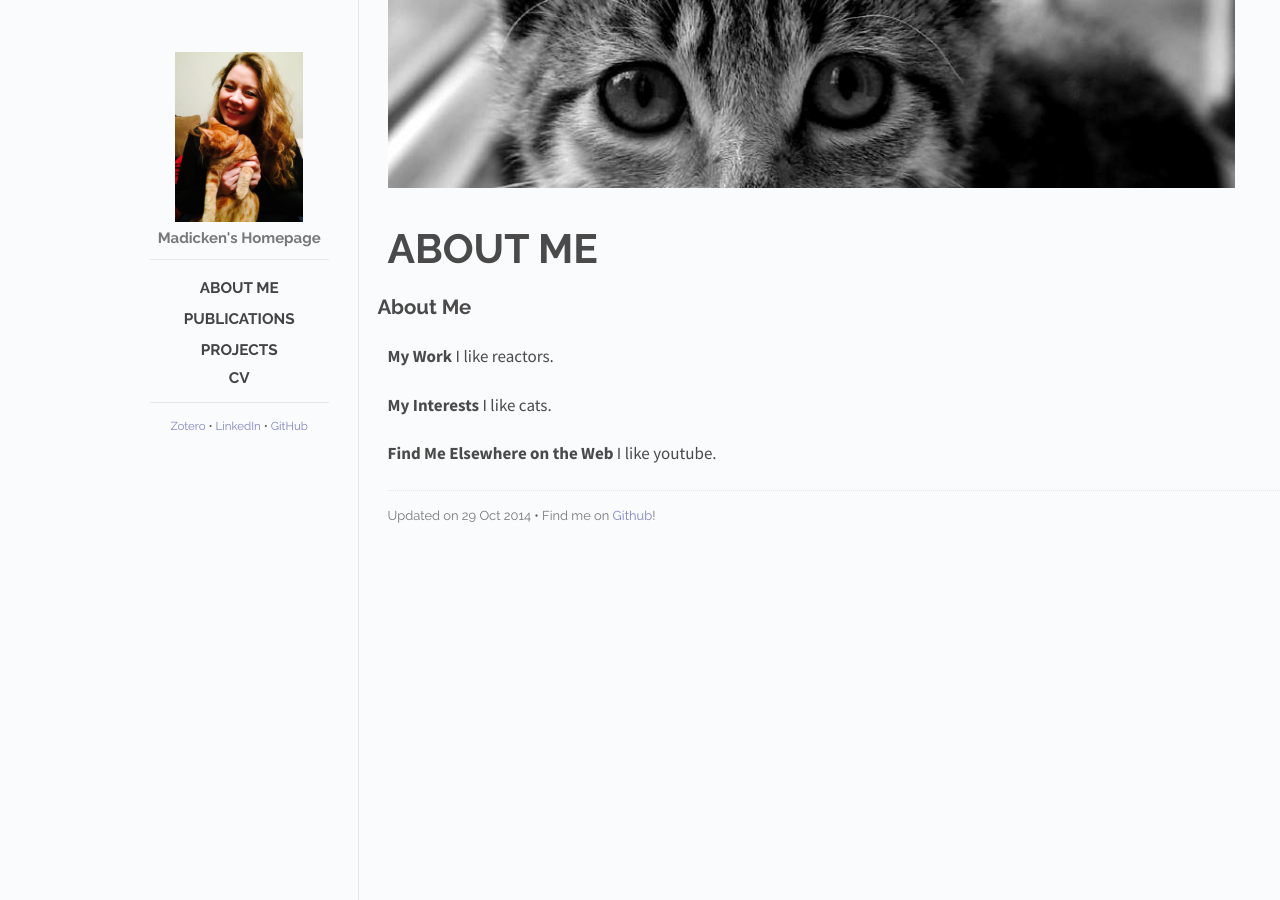
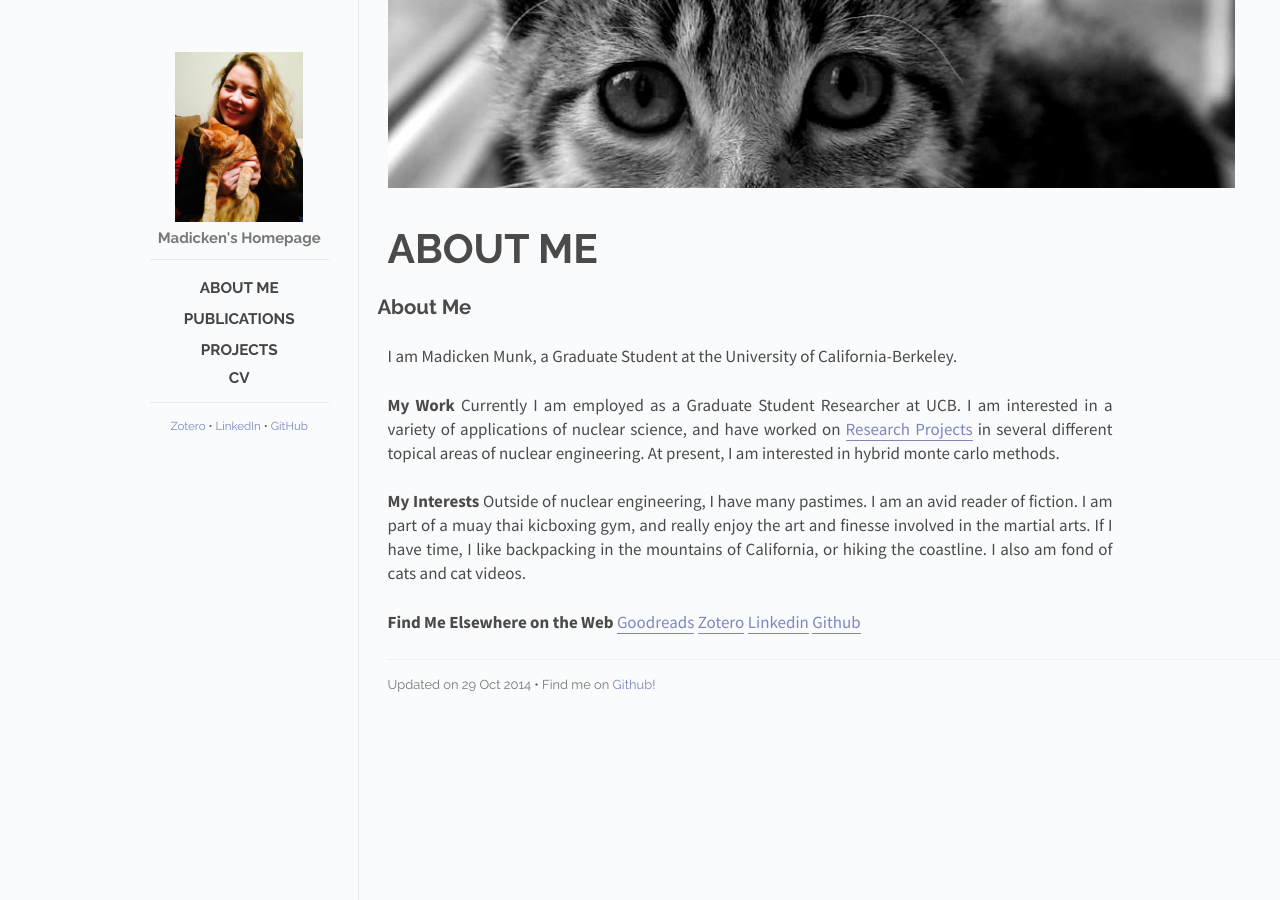
Before and after one commit to munkm/munkm.github.io, a Jekyll site: the page built from _posts/2014-10-29-aboutme.md, in a window 1280 px wide. Built offline with Jekyll 4.4.1, drawn with Linux system fonts in a browser that asks for light colours; Markdown is read by kramdown in place of the engine named in the settings.

Commit message:
adding hyperlinks

```diff
--- a/_posts/2014-10-29-aboutme.md
+++ b/_posts/2014-10-29-aboutme.md
@@ -8,11 +8,16 @@ categories: posts
 
 ## About Me
 
+I am Madicken Munk, a Graduate Student at the University of California-Berkeley.
+
 **My Work**
-I like reactors.
+Currently I am employed as a Graduate Student Researcher at UCB. I am interested in a variety of applications of nuclear science, and have worked on [Research Projects](/posts/2014/10/18/projects.html) in several different topical areas of nuclear engineering. At present, I am interested in hybrid monte carlo methods.
 
 **My Interests**
-I like cats.
+Outside of nuclear engineering, I have many pastimes. I am an avid reader of fiction. I am part of a muay thai kicboxing gym, and really enjoy the art and finesse involved in the martial arts. If I have time, I like backpacking in the mountains of California, or hiking the coastline. I also am fond of cats and cat videos.
 
 **Find Me Elsewhere on the Web**
-I like youtube.
+[Goodreads](http://www.goodreads.com/user/show/1247452-madicken)
+[Zotero](http://www.zotero.org/munkm)
+[Linkedin](http://www.linkedin.com/pub/madicken-munk/b/a84/36a)
+[Github](http://www.github.com/munkm)
```
